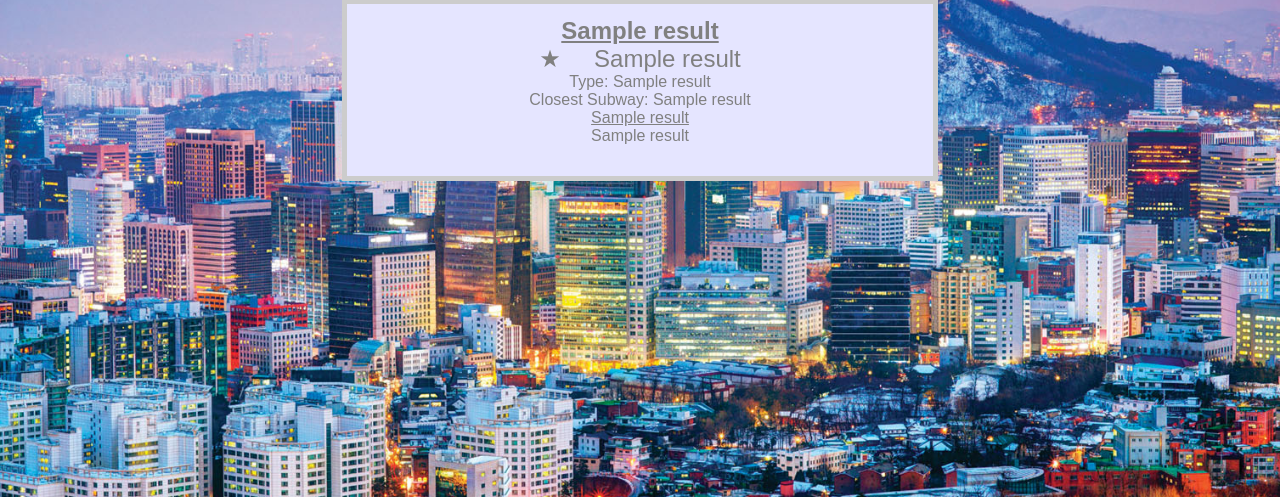
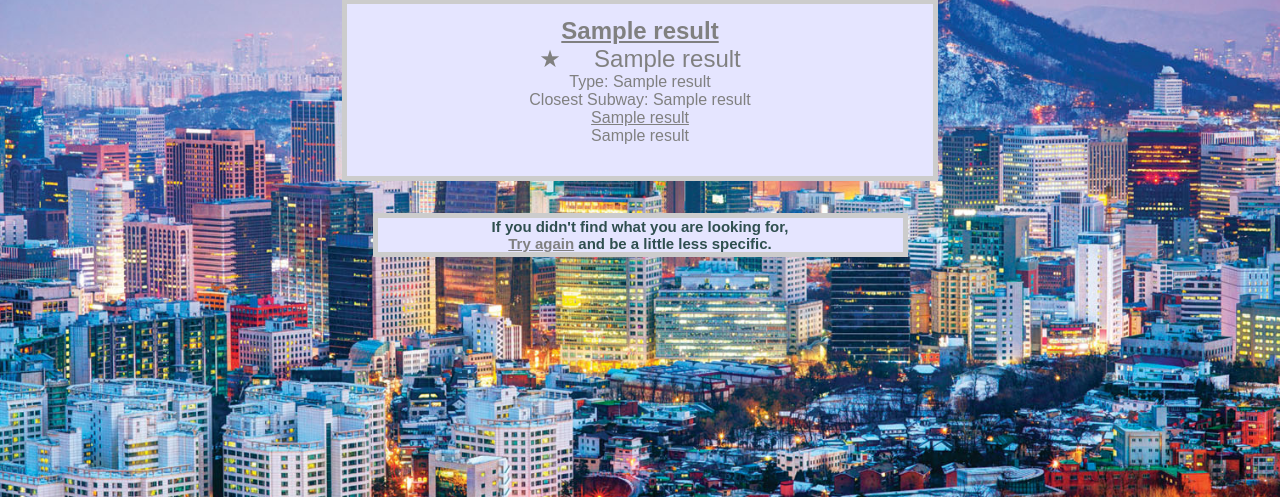
Before and after one commit to sschapma/srgsearch, a Flask app: template templates/results.html in a window 1280 px wide. Shown: the part 186-683 px from the top of the page. Run offline with Flask 2, Linux system fonts and the light colour scheme; the template is opened without the code that fills it: most values are stand-ins (such as "Sample title", 1, 10 or a date in 2020).

Commit message:
fix bugs with links

```diff
--- a/static/style.css
+++ b/static/style.css
@@ -7,7 +7,7 @@ a:visited, a:link		{ color: gray; }
 .drop					{ font-size: 25px; margin: auto; width: 15em; border: 5px solid #ccc;
                   		  padding: 0.8em; background: #e5e5ff; }
 
-.tip					{ font-size: 20px; background: #e5e5ff; border: 5px solid #ccc; margin: auto; width: 40em; color: #2F4F4F;}
+.tip, .end				{ font-size: 15px; background: #e5e5ff; border: 5px solid #ccc; margin: auto; width: 35em; color: #2F4F4F;}
 
 .restaurants			{ margin: 2em auto; width: 35em; border: 5px solid #ccc;
                   		  padding: 0.8em; background: #e5e5ff; }
--- a/templates/results.html
+++ b/templates/results.html
@@ -5,8 +5,14 @@
     <h1>Check out these restaurants!</br></h1>
     <font size=3 color=white>(Results are listed alphabetically by rating)</font size>
     <div class=restaurants>
+
+
         {% for result in results %}
-          <font size=5><b><a href="http://{{ result[5] }}">{{ result[1] }}</a></br></b>
+
+            {% if result[5] == 'NULL' %}<font size=5><b>{{ result[1] }}</br></b>
+            {% else %}<font size=5><b><a href="http://{{ result[5] }}" target="_blank">{{ result[1] }}</a></br></b>
+            {% endif %}
+
             {% if result[3] == 4 %}&#9733;&#9733;&#9733;&#9733;
             {% elif result[3] == 3 %}&#9733;&#9733;&#9733;
             {% elif result[3] == 2 %}&#9733;&#9733;
@@ -16,8 +22,17 @@
             {{ result[2] }}</font size></br>
             Type:    {{ result[4] }}</br>
             Closest Subway:  {{ result[7] }}</br>
-          <a href="http://maps.google.com/?q={{ result[6] }}">{{ result[6] }}</a></br>
+            {% if result[6] == 'Franchise' %}{{ result[6] }}</br>
+            {% elif result[6] == 'Delivery' %}{{ result[6] }}</br>
+            {% else %}<a href="http://maps.google.com/?q={{ result[6] }}" target="_blank">{{ result[6] }}</a></br>
+            {% endif %}
             {{ result[8] }}</br></br>
         {% endfor %}
     </div>
+    <div class=end>
+    <b>
+    If you didn't find what you are looking for,</br>
+    <a href="/">Try again</a> and be a little less specific.
+    </b>
+    </div>
 {% endblock %}
```
Also changed, not shown: templates/index.html (+4 -5 lines), SRG.db. Lines whose indentation alone changed are shown as unchanged.
